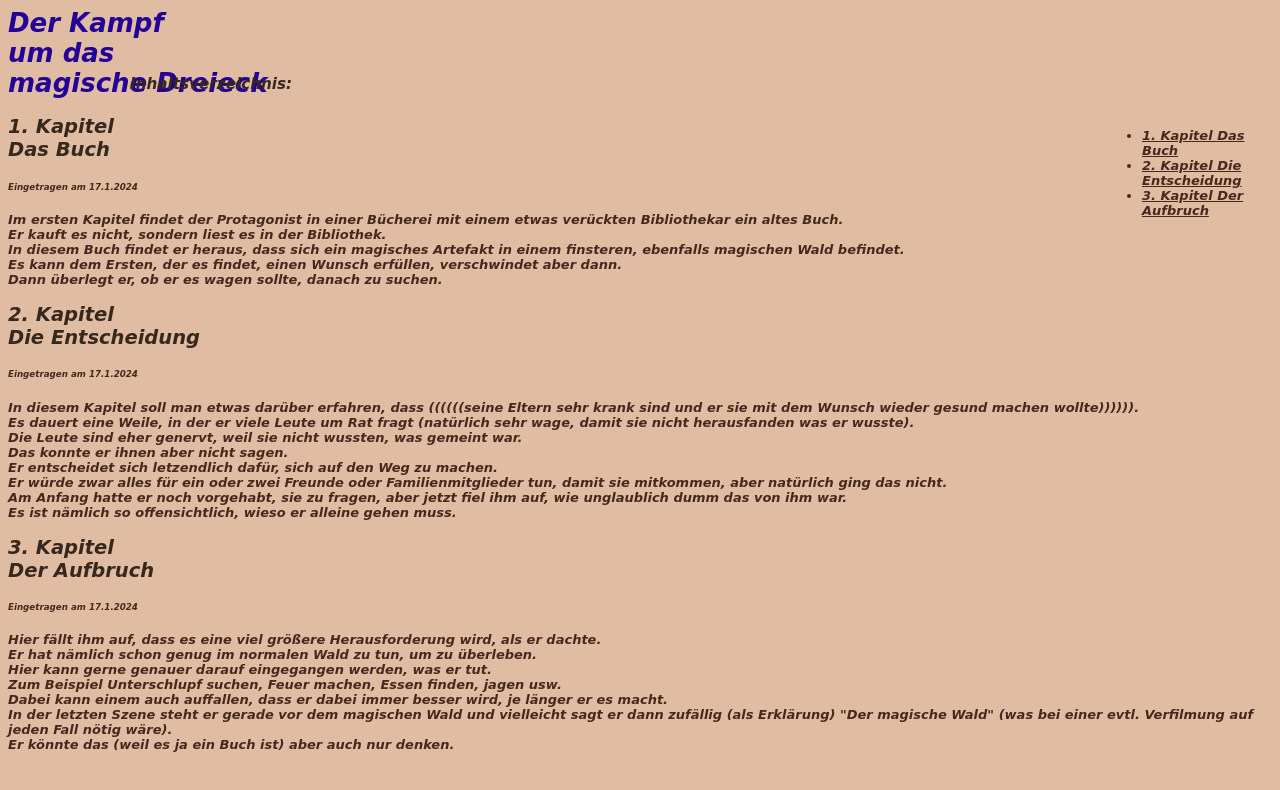
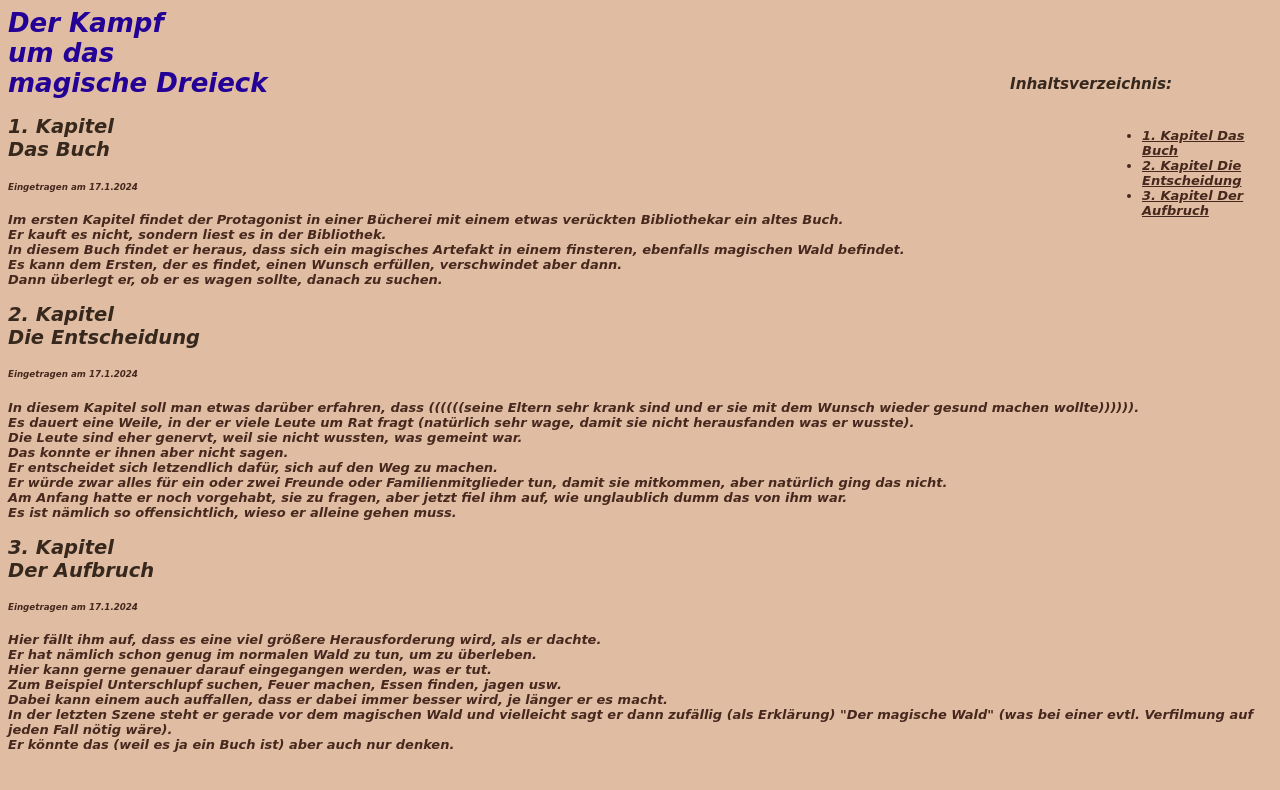
Before and after one commit to Erste-Website/Erste-Website.github.io, a plain HTML site: page index.html in a window 1280 px wide. Drawn offline with Linux system fonts and the light colour scheme.

Commit message:
index.html

```diff
--- a/index.html
+++ b/index.html
@@ -19,11 +19,11 @@
             }
             #Inhaltsverzeichnis{
                 color:rgb(55, 40, 30);
-                width:130px;
+                width:140px;
                 float:right;
                 position:absolute;
                 top:60px;
-                left:130;
+                right:130;
             }
             #Inhaltsverzeichnis-Punkte{
                 width:130px;
```
